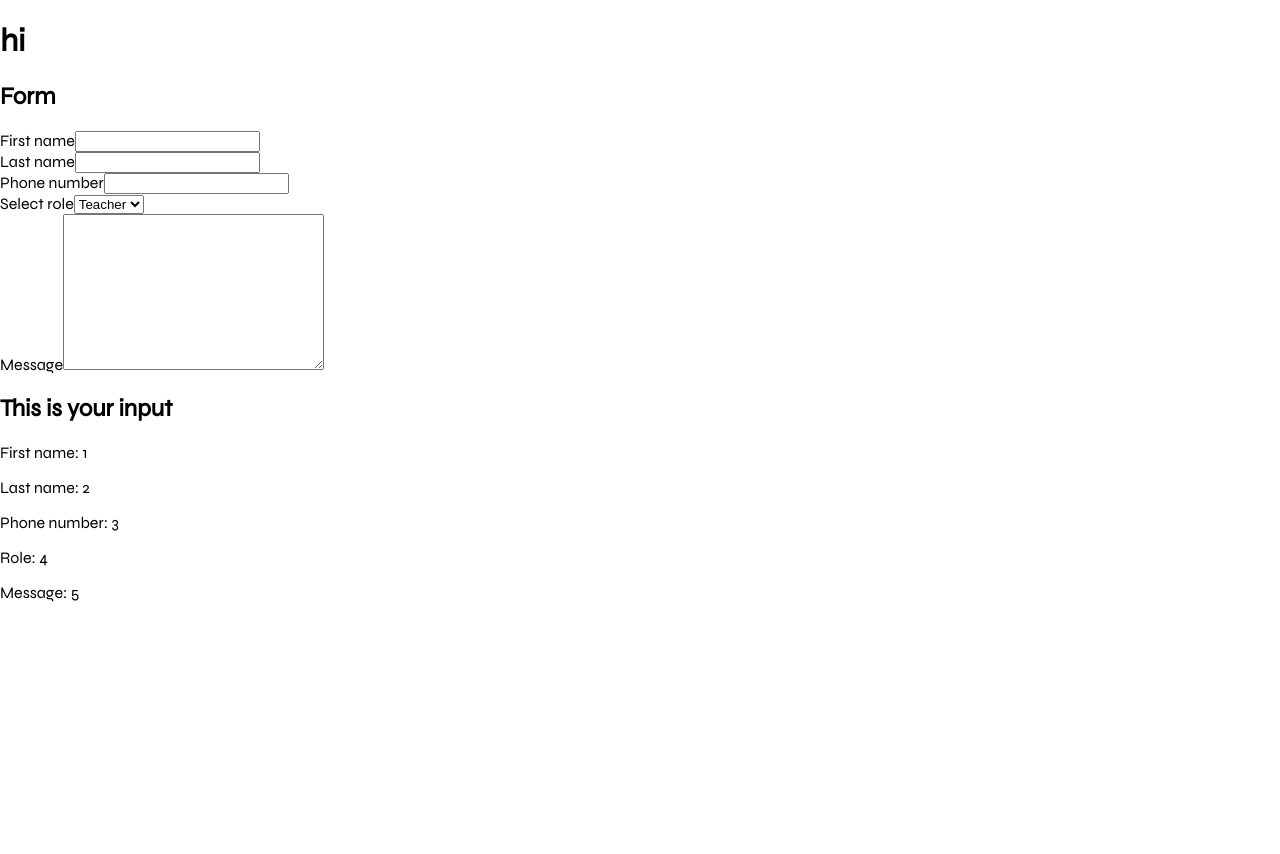
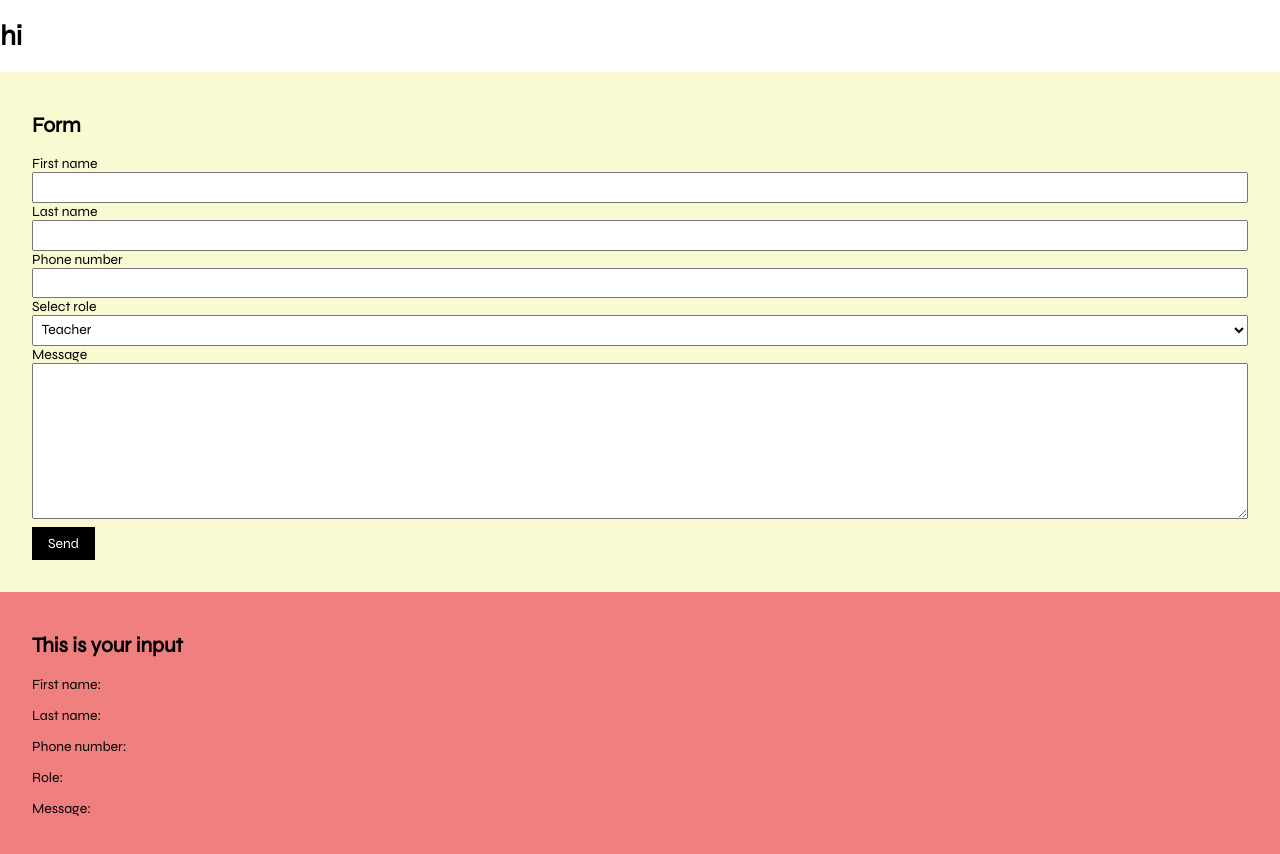
Before and after one commit to pixelsnow/form_handling_task_react, a React (Create React App) app: page / in a window 1280 px wide. Before the commit the page ends 800 px from the top, so only its background shows below. Built offline with nearby package versions, Linux system fonts and the light colour scheme.

Commit message:
add working form and view

```diff
--- a/src/App.css
+++ b/src/App.css
@@ -2,4 +2,5 @@
 
 .App {
   font-family: "Syne", sans-serif;
+  font-size: 14px;
 }
--- a/src/App.jsx
+++ b/src/App.jsx
@@ -5,22 +5,23 @@ import View from "./View";
 
 class App extends Component {
   state = {
-    firstname: "1",
-    lastname: "2",
-    phone: "3",
-    role: "4",
-    message: "5",
+    firstname: "",
+    lastname: "",
+    phone: "",
+    role: "",
+    message: "",
   };
 
   formHandler = (e) => {
-    // this.setState({e.target.name : e.target.value});
+    this.setState({ [e.target.name]: e.target.value });
   };
 
   render() {
     return (
       <div className="App">
         <h1>hi</h1>
-        <Form event-handler={this.formHandler} />
+        <div className="form-view-container">
+          <Form formHandler={this.formHandler} />
           <View
             firstname={this.state.firstname}
             lastname={this.state.lastname}
@@ -29,6 +30,7 @@ class App extends Component {
             message={this.state.message}
           />
         </div>
+      </div>
     );
   }
 }
--- a/src/Form.css
+++ b/src/Form.css
@@ -0,0 +1,25 @@
+.form-container {
+  background-color: lightgoldenrodyellow;
+  padding: 1.5rem 2rem;
+}
+
+input,
+select {
+  font-family: inherit;
+  font-size: inherit;
+  padding: 0.3rem;
+}
+
+button[type="submit"] {
+  border: none;
+  font-family: inherit;
+  font-size: inherit;
+  padding: 0.5rem 1rem;
+  margin: 0.5rem 0;
+  background-color: black;
+  color: white;
+}
+
+.form-container form {
+  display: grid;
+}
--- a/src/Form.jsx
+++ b/src/Form.jsx
@@ -1,33 +1,26 @@
-const Form = () => {
+import "./Form.css";
+
+const Form = (props) => {
   return (
     <div className="form-container">
       <h2>Form</h2>
-      <form>
-        <div>
+      <form onChange={props.formHandler}>
         <label htmlFor="firstname">First name</label>
-          <input type="text" id="firstname" />
-        </div>
-        <div>
+        <input type="text" id="firstname" name="firstname" />
         <label htmlFor="lastname">Last name</label>
-          <input type="text" id="lastname" />
-        </div>
-        <div>
+        <input type="text" id="lastname" name="lastname" />
         <label htmlFor="phone">Phone number</label>
-          <input type="text" id="phone" />
-        </div>
-        <div>
+        <input type="text" id="phone" name="phone" />
         <label htmlFor="role">Select role</label>
         <select name="role" id="role">
           <option value="teacher">Teacher</option>
           <option value="student">Student</option>
           <option value="staff">Staff</option>
         </select>
-        </div>
-        <div>
         <label htmlFor="message">Message</label>
         <textarea name="message" id="message" cols="30" rows="10"></textarea>
-        </div>
       </form>
+      <button type="submit">Send</button>
     </div>
   );
 };
--- a/src/View.css
+++ b/src/View.css
@@ -0,0 +1,4 @@
+.View {
+  background-color: lightcoral;
+  padding: 1.5rem 2rem;
+}
--- a/src/View.jsx
+++ b/src/View.jsx
@@ -1,6 +1,8 @@
+import "./View.css";
+
 const View = (props) => {
   return (
-    <div>
+    <div className="View">
       <h2>This is your input</h2>
       <p>First name: {props.firstname}</p>
       <p>Last name: {props.lastname}</p>
```
Lines whose indentation alone changed are shown as unchanged.
